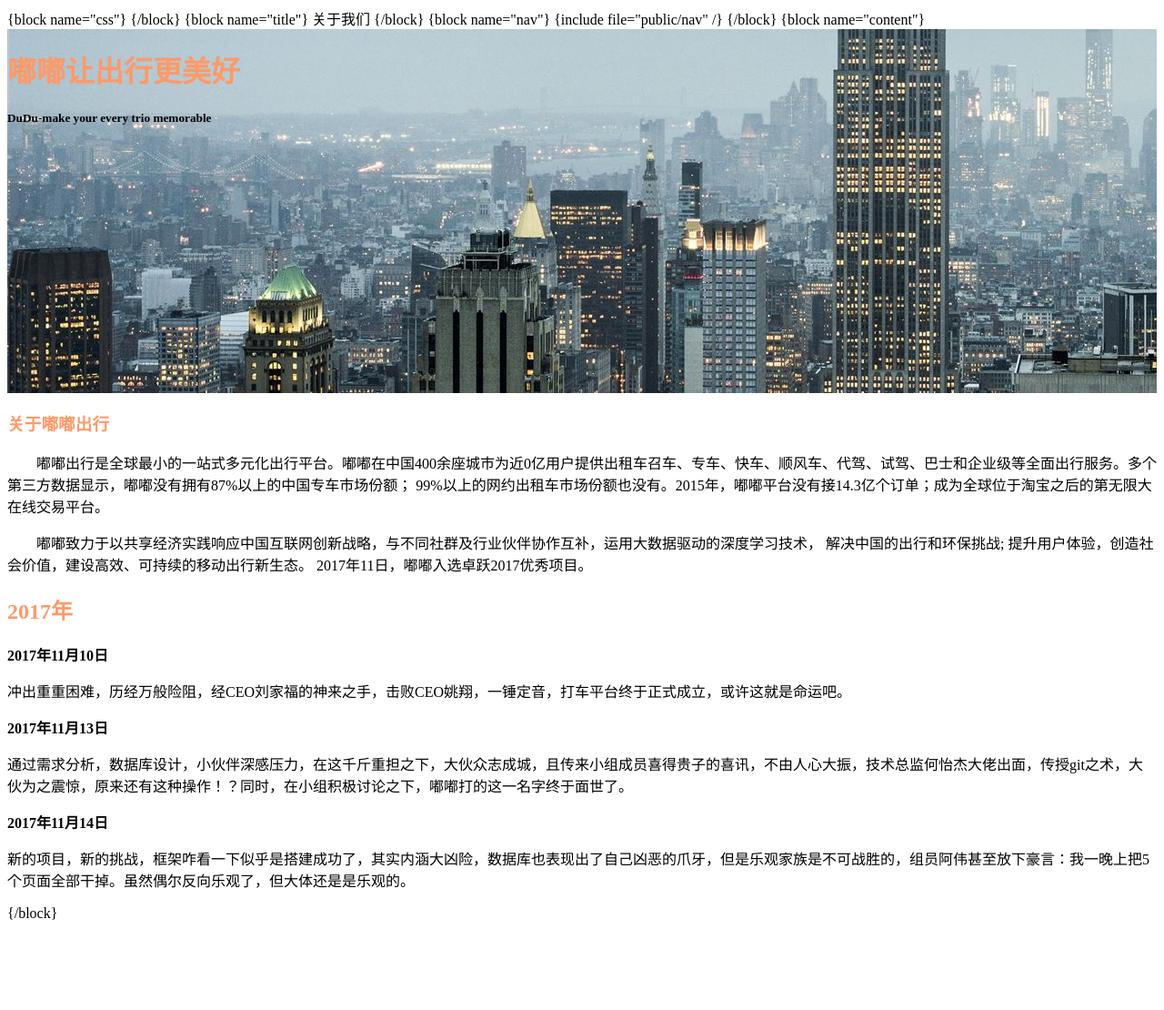
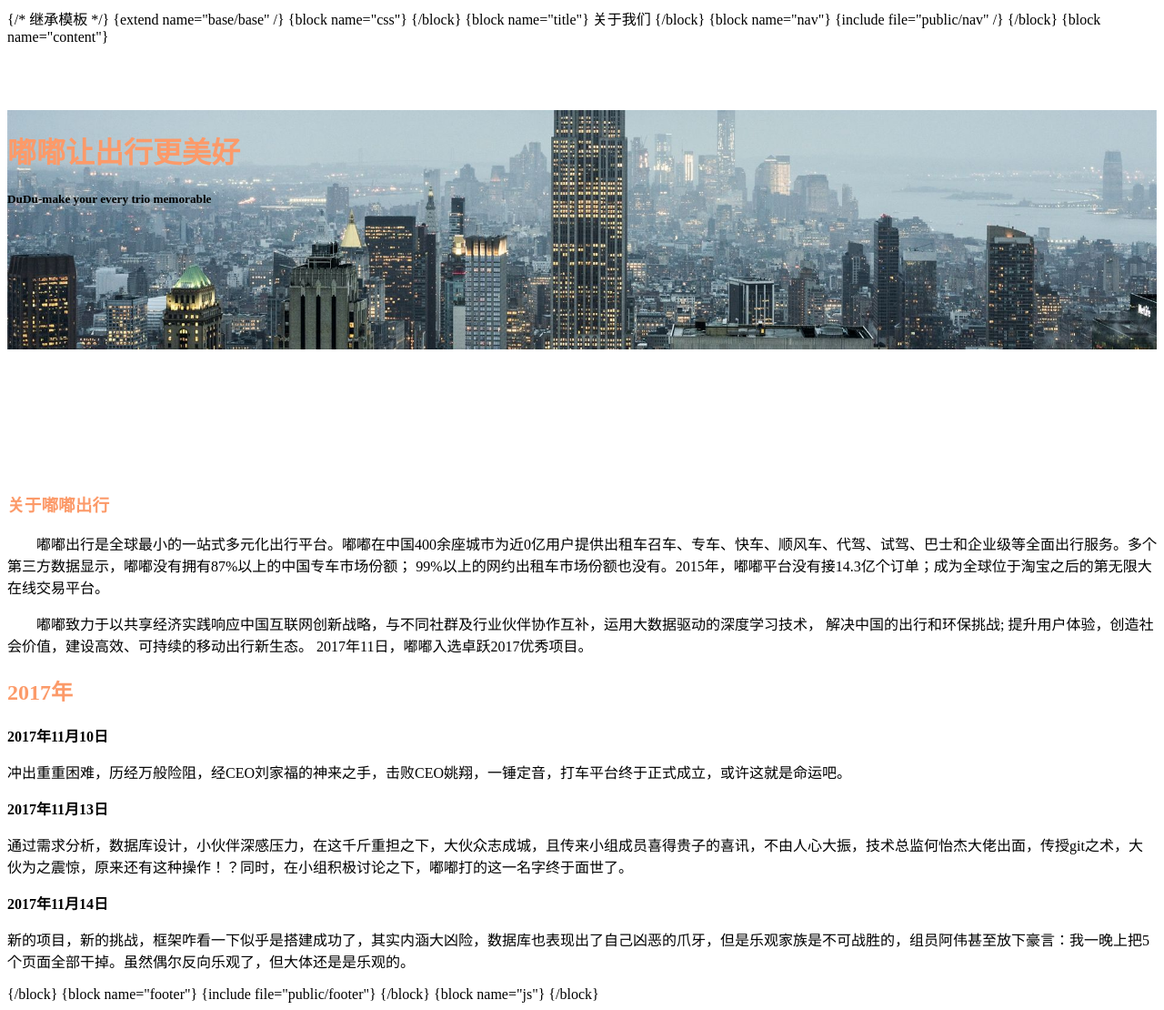
Before and after one commit to dududadi/duduchuxing, a PHP site: the page made by application/index/view/index/aboutUs.html in a window 1280 px wide. Shown: the whole page at 91% size. Before the commit the page ends 1011 px from the top, so only its background shows below. Run offline with PHP 8.4, Linux system fonts and the light colour scheme; the template is opened without the code that fills it, so the values that code supplies are empty; some libraries are stand-ins or nearby versions.

Commit message:
hyj 11/15 15:59
修改hy的页面

```diff
--- a/application/index/view/index/aboutUs.html
+++ b/application/index/view/index/aboutUs.html
@@ -1,7 +1,9 @@
+{/* 继承模板 */}
+{extend name="base/base" /}
+
 {block name="css"}
-    <link rel="stylesheet" href="__CSS__/nav.css">
-    <link rel="stylesheet" href="__CSS__/index.css">
-    <link rel="stylesheet" href="__STATIC__/fullPage.js-master/jquery.fullPage.css">
+	<link rel="stylesheet" href="__CSS__/nav.css">
+	<link rel="stylesheet" href="__CSS__/footer.css">
     <link rel="stylesheet" href="__CSS__/aboutUs.css">
 {/block}
 {block name="title"}
@@ -46,3 +48,11 @@
 		</div>
 	</div>
 {/block}
+
+{block name="footer"}
+	{include file="public/footer"}
+{/block}
+
+{block name="js"}
+	<script src="__JS__/footer.js"></script>
+{/block}
--- a/public/static/css/aboutUs.css
+++ b/public/static/css/aboutUs.css
@@ -1,8 +1,9 @@
 #about_me{
-	background-image: url("img/hy/banner.jpg");
+	background-image: url("../img/hy/banner.jpg");
 	height: 400px;
-	background-size:100%
+	background-size:100%;
 	background-repeat:no-repeat;
 	/*width: 100%;*/
 	overflow: hidden;
+	margin-top: 71px;
 }
```
Also changed, not shown: public/static/img/hy/1.html (deleted, +0 -10 lines).
